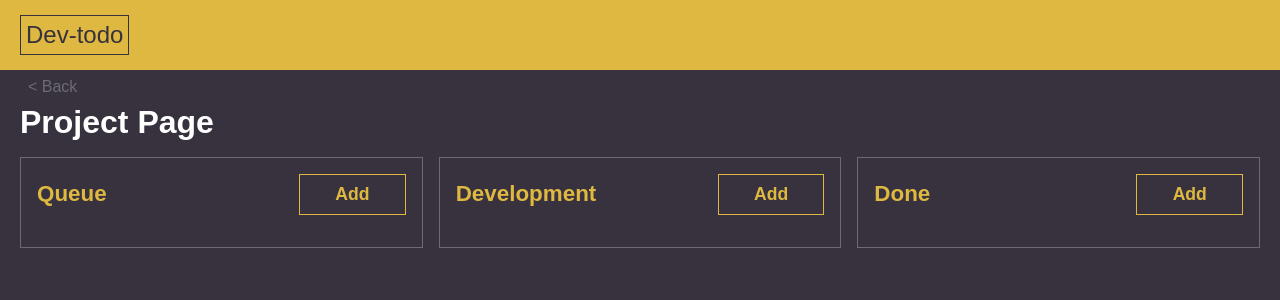
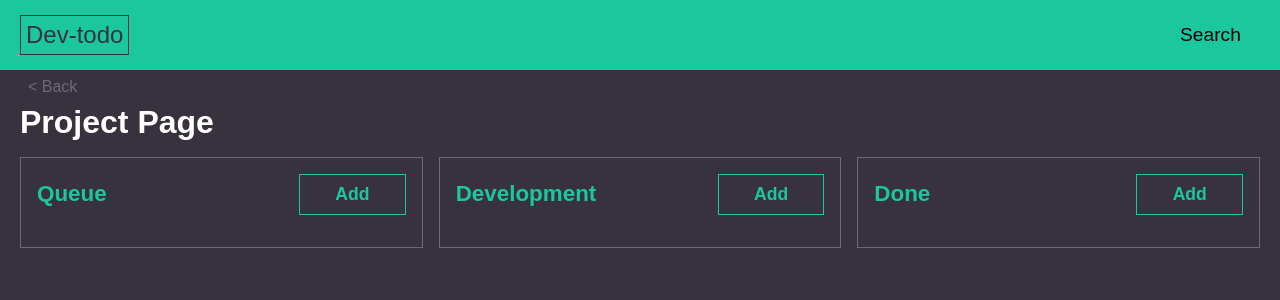
Before and after one commit to irina-mokh/dev-todo, a React (Create React App) app: page /project/1 in a window 1280 px wide. Shown: the top 300 px of the page. Built offline with nearby package versions, Linux system fonts and the light colour scheme.

Commit message:
feat: change main color

```diff
--- a/src/components/Column/Column.scss
+++ b/src/components/Column/Column.scss
@@ -9,7 +9,7 @@
 	}
 
 	&_highlight {
-		border-color: vars.$orange;
+		border-color: vars.$darkGreen;
 		box-shadow: inset 0 0 10px 10px rgba(0, 0, 0, 0.1);
 		opacity: 0.8;
 	}
@@ -18,7 +18,7 @@
 		font-size: 1.4em;
 		text-transform: capitalize;
 		flex-grow: 1;
-		color: vars.$yellow;
+		color: vars.$green;
 		margin: 0 0.5em 0 0;
 	}
 
--- a/src/components/Comment/Comment.scss
+++ b/src/components/Comment/Comment.scss
@@ -38,11 +38,11 @@
 		padding: 0.2em;
 		&.show_active,
 		&.reply_active {
-			color: vars.$orange;
+			color: vars.$darkGreen;
 		}
 
 		&:hover {
-			color: vars.$yellow;
+			color: vars.$green;
 		}
 	}
 
--- a/src/components/Header/Header.scss
+++ b/src/components/Header/Header.scss
@@ -2,12 +2,12 @@
 
 .header {
 	height: 70px;
-	background-color: vars.$yellow;
+	background-color: vars.$green;
 
 	&__wrapper {
 		height: 100%;
 		display: flex;
-		justify-items: flex-start;
+		justify-content: space-between;
 		align-items: center;
 	}
 
@@ -19,4 +19,15 @@
 		border: 1px solid vars.$dark;
 		padding: 5px;
 	}
+
+	&__search {
+		border: none;
+		background-color: transparent;
+		font-size: 1.2em;
+		padding: 0.3em 1em;
+		&:hover {
+			color: vars.$white;
+			border-bottom: 1px solid vars.$white;
+		}
+	}
 }
--- a/src/components/Header/Header.tsx
+++ b/src/components/Header/Header.tsx
@@ -1,4 +1,14 @@
+import { useState } from 'react';
+import { Modal } from '../Modal/Modal';
+import { Search } from '../Search/Search';
+
 export const Header = () => {
+  const [isSearch, setIsSearch] = useState(false);
+
+  const handleClose = () => {
+    setIsSearch(false);
+  };
+
   return (
     <header className="header">
       <div className="container">
@@ -6,6 +16,19 @@ export const Header = () => {
           <a href="/" className="header__logo">
             Dev-todo
           </a>
+          <button
+            className="header__search"
+            onClick={() => {
+              setIsSearch(true);
+            }}
+          >
+            Search
+          </button>
+          {isSearch && (
+            <Modal title="Search" close={handleClose}>
+              <Search></Search>
+            </Modal>
+          )}
         </nav>
       </div>
     </header>
--- a/src/components/Modal/Modal.scss
+++ b/src/components/Modal/Modal.scss
@@ -12,7 +12,8 @@
 
 .popup-wrapper {
   display: flex;
-  align-items: center;
+  padding: 2em 0 0 0;
+  align-items: flex-start;
   justify-content: center;
   height: 100%;
 }
@@ -41,7 +42,7 @@
     justify-content: space-between;
     padding: 0.5em 1em;
 		font-weight: 700;
-    background-color: vars.$orange;
+    background-color: vars.$darkGreen;
     color: vars.$dark;
 	}
 
@@ -59,7 +60,7 @@
       border-left-color: vars.$gray;
     }
     &::-webkit-scrollbar-thumb {
-      background-color: vars.$yellow;
+      background-color: vars.$green;
       opacity: 0.5;
     }
 	}
--- a/src/components/Subtask/Subtask.scss
+++ b/src/components/Subtask/Subtask.scss
@@ -5,7 +5,7 @@
 	display: flex;
 	align-items: center;
 	margin: 0 0 0.5em 0;
-	accent-color: vars.$orange;
+	accent-color: vars.$darkGreen;
 	input[type="checkbox"] {
 		width: 1.3em;
 		height: 1.3em;
--- a/src/components/Subtasks/Subtasks.scss
+++ b/src/components/Subtasks/Subtasks.scss
@@ -26,7 +26,7 @@
 		color: inherit;
 
 		&:focus {
-			border-color: vars.$yellow;
+			border-color: vars.$green;
 		}
 		&:focus + .subtasks__add {
 			opacity: 1;
--- a/src/components/TaskForm/TaskForm.scss
+++ b/src/components/TaskForm/TaskForm.scss
@@ -25,7 +25,7 @@
 			display: block;
 			font-size: 16px;
 			margin: 0 0 5px 0;
-			color: vars.$orange;
+			color: vars.$darkGreen;
 		}
 
 		.field {
@@ -52,7 +52,7 @@
 		display: flex;
 		justify-content: center;
 		align-items: center;
-		border: 1px solid vars.$yellow;
+		border: 1px solid vars.$green;
 		font-size: 16px;
 		font-weight: 400;
 
--- a/src/components/TaskThumb/TaskThumb.scss
+++ b/src/components/TaskThumb/TaskThumb.scss
@@ -11,8 +11,8 @@
 	cursor: grab;
 
 	&_highlight {
-		border-top-color: vars.$orange;
-		box-shadow: 0 -3px 0 0px vars.$orange;
+		border-top-color: vars.$darkGreen;
+		box-shadow: 0 -3px 0 0px vars.$darkGreen;
 	}
 
 	&_invisible {
--- a/src/styles/_vars.scss
+++ b/src/styles/_vars.scss
@@ -7,6 +7,8 @@ $dark: #37323E;
 $gray: #6D6A75;
 $light: #BFBDC1;
 
+$green: #1BC89E;
+$darkGreen: #14a27f;
 $red: #E07A5F;
-$yellow: #DEB841;
-$orange: #fea008;
+// $yellow: #DEB841;
+// $orange: #fea008;
--- a/src/styles/global.scss
+++ b/src/styles/global.scss
@@ -39,8 +39,8 @@ main {
 .btn {
   display: block;
   background: transparent;
-  border: 1px solid vars.$yellow;
-  color: vars.$yellow;
+  border: 1px solid vars.$green;
+  color: vars.$green;
   padding: 0.5em 2em;
   font-size: 1.1em;
   font-weight: 700;
@@ -54,11 +54,11 @@ main {
 
   &:not(:disabled):hover {
     color: vars.$dark;
-    background-color: vars.$yellow;
+    background-color: vars.$green;
   }
 
   &:active {
-    background-color: vars.$orange;
+    background-color: vars.$darkGreen;
   }
 }
 
@@ -90,7 +90,7 @@ main {
 .field {
   display: block;
   background-color: transparent;
-  border: 1px solid vars.$yellow;
+  border: 1px solid vars.$gray;
   color: vars.$white;
   padding: 0.3em 0.5em;
   margin: 0;
@@ -99,7 +99,7 @@ main {
   box-sizing: border-box;
   outline: none;
   &:focus {
-    border-color: vars.$orange;
+    border-color: vars.$green;
   }
   &::placeholder {
     color: vars.$white;
--- a/src/styles/index.scss
+++ b/src/styles/index.scss
@@ -15,3 +15,4 @@
 @use '../components/Comments/Comments.scss';
 @use '../components/Comment/Comment.scss';
 @use '../components/AddComment/AddComment.scss';
+@use '../components/Search/Search.scss';
```
